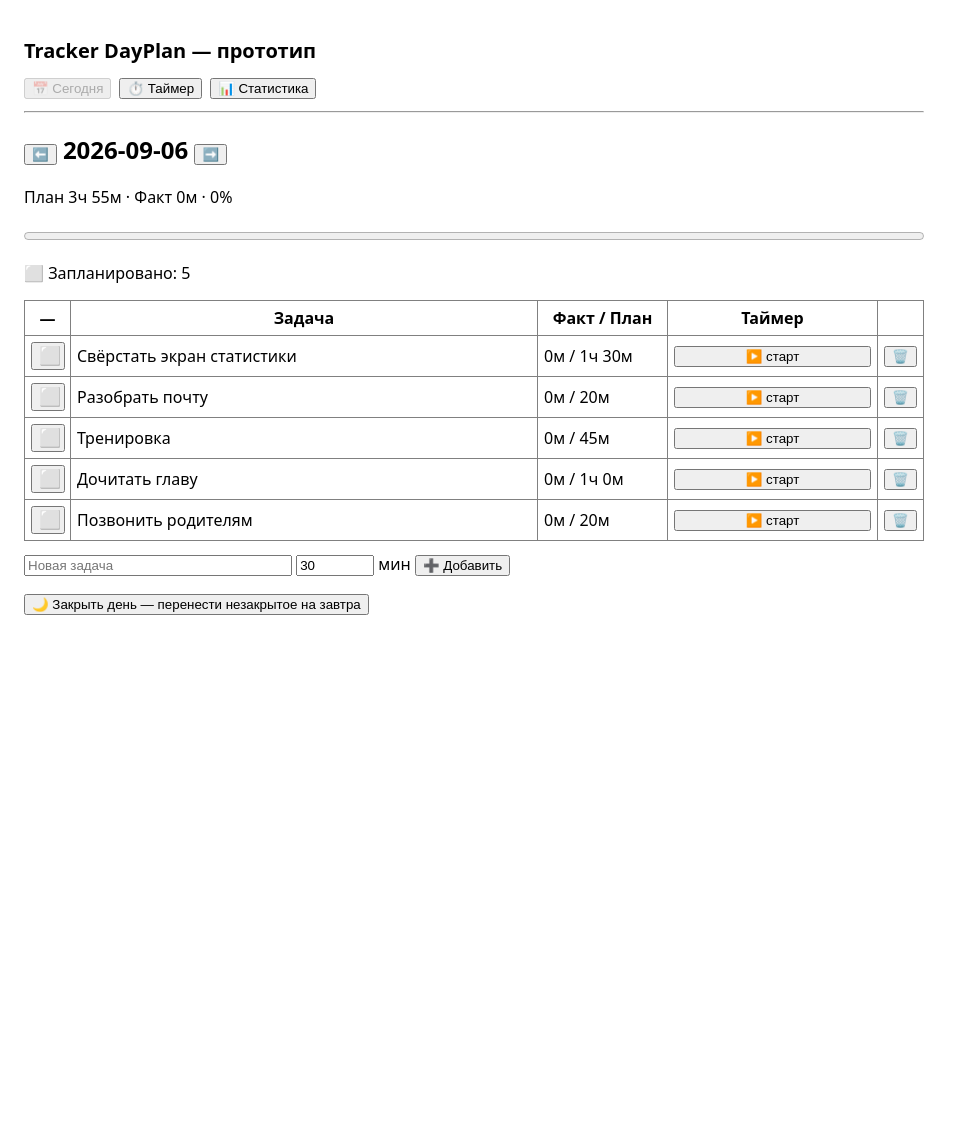
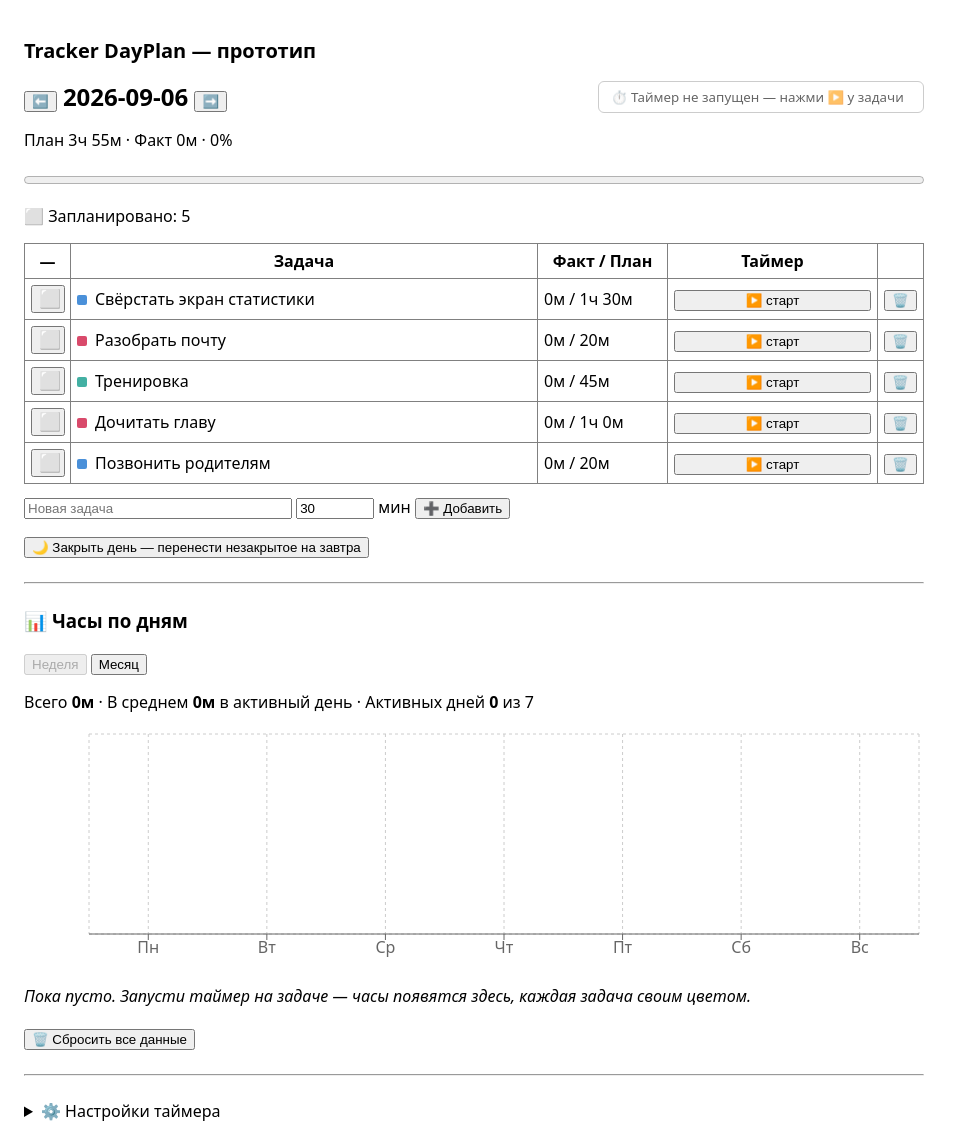
Before and after one commit to Aistben/Tracker_DayPlan, a React (Vite) app: page / in a window 1280 px wide. Shown: the whole page, without its empty margins (0-963 px from the left). Before the commit the page ends 800 px from the top, so only its background shows below. Built offline with nearby package versions, Linux system fonts and the light colour scheme.

Commit message:
Один экран: таймер в шапке, статистика под задачами, составной бар по задачам с цветами
Co-authored-by: arena-agent <297053741+arena-agent@users.noreply.github.com>

```diff
--- a/src/App.tsx
+++ b/src/App.tsx
@@ -1,15 +1,10 @@
 import { useState } from "react";
 import Today from "./screens/Today";
-import Timer from "./screens/Timer";
-import Stats from "./screens/Stats";
 import { useStore, useTimer } from "./lib/useStore";
 import { todayISO } from "./lib/storage";
 
-type Tab = "today" | "timer" | "stats";
-
 export default function App() {
   const store = useStore();
-  const [tab, setTab] = useState<Tab>("today");
   const [date, setDate] = useState(todayISO());
 
   const timer = useTimer((taskId, elapsedSec, completed) => {
@@ -25,26 +20,11 @@ export default function App() {
 
   return (
     <div style={{ fontFamily: "system-ui, sans-serif", padding: 16, maxWidth: 900 }}>
-      <h1 style={{ fontSize: 20 }}>Tracker DayPlan — прототип</h1>
+      <h1 style={{ fontSize: 20, marginBottom: 16 }}>
+        Tracker DayPlan — прототип
+      </h1>
 
-      <nav style={{ margin: "12px 0", display: "flex", gap: 8 }}>
-        <button onClick={() => setTab("today")} disabled={tab === "today"}>
-          📅 Сегодня
-        </button>
-        <button onClick={() => setTab("timer")} disabled={tab === "timer"}>
-          ⏱️ Таймер {timer.running ? "🔴" : ""}
-        </button>
-        <button onClick={() => setTab("stats")} disabled={tab === "stats"}>
-          📊 Статистика
-        </button>
-      </nav>
-      <hr />
-
-      {tab === "today" && (
-        <Today store={store} timer={timer} date={date} setDate={setDate} />
-      )}
-      {tab === "timer" && <Timer store={store} timer={timer} />}
-      {tab === "stats" && <Stats store={store} />}
+      <Today store={store} timer={timer} date={date} setDate={setDate} />
     </div>
   );
 }
--- a/src/lib/types.ts
+++ b/src/lib/types.ts
@@ -100,3 +100,16 @@ export type AppData = {
   categories: Category[];
   settings: Settings;
 };
+
+// Палитра для сегментов графика. Цвет закрепляется за задачей по её id,
+// поэтому одна и та же задача всегда одного цвета.
+export const TASK_COLORS = [
+  "#4a90d9", "#4aa777", "#d98c4a", "#9b6bd6",
+  "#d94a6b", "#43b0a3", "#c9a227", "#6b7fd6",
+];
+
+export function taskColor(id: string): string {
+  let h = 0;
+  for (let i = 0; i < id.length; i++) h = (h * 31 + id.charCodeAt(i)) >>> 0;
+  return TASK_COLORS[h % TASK_COLORS.length];
+}
--- a/src/screens/Stats.tsx
+++ b/src/screens/Stats.tsx
@@ -3,56 +3,88 @@ import {
   Bar, BarChart, CartesianGrid, ResponsiveContainer, Tooltip, XAxis, YAxis,
 } from "recharts";
 import { shiftISO, todayISO } from "../lib/storage";
+import { taskColor } from "../lib/types";
 import type { useStore } from "../lib/useStore";
 
 type Period = 7 | 30;
 
-export default function Stats({ store }: { store: ReturnType<typeof useStore> }) {
+function fmtH(min: number) {
+  const h = Math.floor(min / 60);
+  const m = Math.round(min % 60);
+  return h ? `${h}ч ${m}м` : `${m}м`;
+}
+
+export default function Stats({
+  store,
+  compact = false,
+}: {
+  store: ReturnType<typeof useStore>;
+  compact?: boolean;
+}) {
   const { data } = store;
   const [days, setDays] = useState<Period>(7);
 
-  // Единственный график: сколько часов ушло по дням.
-  const chart = useMemo(() => {
+  // Столбик на день, внутри — сегмент на каждую задачу.
+  const { chart, taskKeys, totalMin, activeDays } = useMemo(() => {
     const today = todayISO();
-    // Минуты фокус-сессий, разложенные по датам.
-    const byDate = new Map<string, number>();
+    const dates = Array.from({ length: days }, (_, i) =>
+      shiftISO(today, i - (days - 1))
+    );
+
+    // date -> taskId -> минуты
+    const grid = new Map<string, Map<string, number>>();
+    dates.forEach((d) => grid.set(d, new Map()));
+
     data.sessions
-      .filter((s) => s.type === "focus")
+      .filter((s) => s.type === "focus" && s.taskId)
       .forEach((s) => {
         const d = new Date(s.startedAt);
         const off = d.getTimezoneOffset();
         const iso = new Date(d.getTime() - off * 60000).toISOString().slice(0, 10);
-        byDate.set(iso, (byDate.get(iso) ?? 0) + s.durationMinutes);
+        const day = grid.get(iso);
+        if (!day) return;
+        day.set(s.taskId!, (day.get(s.taskId!) ?? 0) + s.durationMinutes);
       });
 
-    return Array.from({ length: days }, (_, i) => {
-      const date = shiftISO(today, i - (days - 1));
-      const min = byDate.get(date) ?? 0;
-      const dow = ["Пн", "Вт", "Ср", "Чт", "Пт", "Сб", "Вс"][
-        (new Date(date + "T00:00:00").getDay() + 6) % 7
-      ];
-      return {
-        // за неделю — дни недели, за месяц — числа
-        label: days === 7 ? dow : date.slice(8),
-        часы: +(min / 60).toFixed(1),
+    // Уникальные задачи периода, по убыванию суммарного времени.
+    const totals = new Map<string, number>();
+    grid.forEach((day) =>
+      day.forEach((min, id) => totals.set(id, (totals.get(id) ?? 0) + min))
+    );
+    const keys = [...totals.entries()]
+      .sort((a, b) => b[1] - a[1])
+      .map(([id]) => id);
+
+    const rows = dates.map((date) => {
+      const day = grid.get(date)!;
+      const row: Record<string, string | number> = {
+        label:
+          days === 7
+            ? ["Пн", "Вт", "Ср", "Чт", "Пт", "Сб", "Вс"][
+                (new Date(date + "T00:00:00").getDay() + 6) % 7
+              ]
+            : date.slice(8),
         date,
       };
+      keys.forEach((id) => {
+        row[id] = +((day.get(id) ?? 0) / 60).toFixed(2);
+      });
+      return row;
     });
+
+    const total = [...totals.values()].reduce((a, b) => a + b, 0);
+    const active = dates.filter((d) => (grid.get(d)?.size ?? 0) > 0).length;
+    return { chart: rows, taskKeys: keys, totalMin: total, activeDays: active };
   }, [data.sessions, days]);
 
-  const totalMin = chart.reduce((s, d) => s + d.часы * 60, 0);
-  const activeDays = chart.filter((d) => d.часы > 0).length;
+  const titleOf = (id: string) =>
+    data.tasks.find((t) => t.id === id)?.title ?? "Удалённая задача";
+
   const avg = activeDays ? totalMin / activeDays : 0;
-
-  const fmtH = (min: number) => {
-    const h = Math.floor(min / 60);
-    const m = Math.round(min % 60);
-    return h ? `${h}ч ${m}м` : `${m}м`;
-  };
 
   return (
     <div>
-      <h2>Статистика</h2>
+      {!compact && <h2>📊 Статистика</h2>}
 
       <p>
         <button onClick={() => setDays(7)} disabled={days === 7}>
@@ -69,31 +101,53 @@ export default function Stats({ store }: { store: ReturnType<typeof useStore> })
         <strong>{activeDays}</strong> из {days}
       </p>
 
-      <div style={{ width: "100%", height: 280 }}>
+      <div style={{ width: "100%", height: compact ? 240 : 300 }}>
         <ResponsiveContainer>
           <BarChart data={chart}>
             <CartesianGrid strokeDasharray="3 3" />
             <XAxis dataKey="label" interval={days === 7 ? 0 : 2} />
             <YAxis unit="ч" />
             <Tooltip
-              formatter={(v: number) => [`${v} ч`, "Потрачено"]}
+              formatter={(v: number, name: string) => [`${v} ч`, titleOf(name)]}
               labelFormatter={(_, p) => p?.[0]?.payload?.date ?? ""}
             />
-            <Bar dataKey="часы" fill="#4a7" />
+            {taskKeys.map((id) => (
+              <Bar key={id} dataKey={id} stackId="day" fill={taskColor(id)} />
+            ))}
           </BarChart>
         </ResponsiveContainer>
       </div>
 
+      {/* Легенда: своя, чтобы показывать названия задач, а не id. */}
+      {taskKeys.length > 0 && (
+        <div style={{ display: "flex", flexWrap: "wrap", gap: 12, marginTop: 8 }}>
+          {taskKeys.map((id) => (
+            <span key={id} style={{ display: "flex", alignItems: "center", gap: 5 }}>
+              <span
+                style={{
+                  width: 12,
+                  height: 12,
+                  background: taskColor(id),
+                  display: "inline-block",
+                  borderRadius: 2,
+                }}
+              />
+              <small>{titleOf(id)}</small>
+            </span>
+          ))}
+        </div>
+      )}
+
       {!totalMin && (
         <p>
           <em>
-            Пока пусто. Запусти таймер на задаче во вкладке «Сегодня» — часы
-            появятся здесь.
+            Пока пусто. Запусти таймер на задаче — часы появятся здесь, каждая
+            задача своим цветом.
           </em>
         </p>
       )}
 
-      <p style={{ marginTop: 24 }}>
+      <p style={{ marginTop: 20 }}>
         <button
           onClick={() =>
             confirm("Удалить все задачи и сессии? Действие необратимо.") &&
--- a/src/screens/Timer.tsx
+++ /dev/null
@@ -1,101 +0,0 @@
-import type { useStore, useTimer } from "../lib/useStore";
-
-type Props = {
-  store: ReturnType<typeof useStore>;
-  timer: ReturnType<typeof useTimer>;
-};
-
-function mmss(sec: number) {
-  const m = Math.floor(sec / 60);
-  const s = sec % 60;
-  return `${String(m).padStart(2, "0")}:${String(s).padStart(2, "0")}`;
-}
-
-export default function Timer({ store, timer }: Props) {
-  const { data } = store;
-  const task = data.tasks.find((t) => t.id === timer.taskId);
-  const remain =
-    timer.mode === "pomodoro"
-      ? Math.max(0, timer.targetSec - timer.elapsed)
-      : timer.elapsed;
-
-  return (
-    <div>
-      <h2>Таймер</h2>
-
-      <p>
-        Режим:{" "}
-        <label>
-          <input
-            type="radio"
-            checked={timer.mode === "pomodoro"}
-            onChange={() => timer.setMode("pomodoro")}
-          />{" "}
-          Помидоро
-        </label>{" "}
-        <label>
-          <input
-            type="radio"
-            checked={timer.mode === "stopwatch"}
-            onChange={() => timer.setMode("stopwatch")}
-          />{" "}
-          Секундомер
-        </label>
-      </p>
-
-      {!task ? (
-        <p>
-          <em>Задача не выбрана. Нажми «▶ старт» в списке задач.</em>
-        </p>
-      ) : (
-        <>
-          <p>Задача: <strong>{task.title}</strong></p>
-          <p style={{ fontSize: 56, fontFamily: "monospace", margin: "8px 0" }}>
-            {mmss(remain)}
-          </p>
-          {timer.mode === "pomodoro" && (
-            <progress value={timer.elapsed} max={timer.targetSec} style={{ width: 320 }} />
-          )}
-          <p>
-            <button onClick={() => timer.setRunning(!timer.running)}>
-              {timer.running ? "⏸ Пауза" : "▶ Продолжить"}
-            </button>{" "}
-            <button onClick={timer.stop}>⏹ Стоп (записать как прерванную)</button>{" "}
-            <button onClick={timer.complete}>✓ Готово</button>
-          </p>
-        </>
-      )}
-
-      <hr />
-      <h3>Настройки</h3>
-      <p>
-        Фокус{" "}
-        <input
-          type="number"
-          min={1}
-          value={data.settings.focusMinutes}
-          onChange={(e) => store.updateSettings({ focusMinutes: +e.target.value })}
-          style={{ width: 60 }}
-        />{" "}
-        мин · Перерыв{" "}
-        <input
-          type="number"
-          min={1}
-          value={data.settings.shortBreakMinutes}
-          onChange={(e) => store.updateSettings({ shortBreakMinutes: +e.target.value })}
-          style={{ width: 60 }}
-        />{" "}
-        мин
-      </p>
-      <p>
-        <button
-          onClick={() =>
-            "Notification" in window && Notification.requestPermission()
-          }
-        >
-          Разрешить уведомления
-        </button>
-      </p>
-    </div>
-  );
-}
--- a/src/screens/Today.tsx
+++ b/src/screens/Today.tsx
@@ -1,6 +1,7 @@
 import { useMemo, useState } from "react";
-import { STATUS_EMOJI, STATUS_LABEL, Status } from "../lib/types";
+import { STATUS_EMOJI, STATUS_LABEL, Status, taskColor } from "../lib/types";
 import { spentMinutes, tasksForDate, shiftISO } from "../lib/storage";
+import Stats from "./Stats";
 import type { useStore, useTimer } from "../lib/useStore";
 
 type Props = {
@@ -44,6 +45,7 @@ export default function Today({ store, timer, date, setDate }: Props) {
   }, [tasks, data.sessions]);
 
   const pct = totals.plan ? Math.round((totals.spent / totals.plan) * 100) : 0;
+  const activeTask = data.tasks.find((t) => t.id === timer.taskId) ?? null;
 
   const submit = (e: React.FormEvent) => {
     e.preventDefault();
@@ -54,10 +56,89 @@ export default function Today({ store, timer, date, setDate }: Props) {
 
   return (
     <div>
-      <h2>
-        <button onClick={() => setDate(shiftISO(date, -1))} title="Предыдущий день">⬅️</button> {date}{" "}
-        <button onClick={() => setDate(shiftISO(date, 1))} title="Следующий день">➡️</button>
-      </h2>
+      <div
+        style={{
+          display: "flex",
+          alignItems: "center",
+          justifyContent: "space-between",
+          gap: 16,
+          flexWrap: "wrap",
+        }}
+      >
+        <h2 style={{ margin: 0 }}>
+          <button onClick={() => setDate(shiftISO(date, -1))} title="Предыдущий день">
+            ⬅️
+          </button>{" "}
+          {date}{" "}
+          <button onClick={() => setDate(shiftISO(date, 1))} title="Следующий день">
+            ➡️
+          </button>
+        </h2>
+
+        {/* Таймер активной задачи — всегда на виду */}
+        <div
+          style={{
+            border: "1px solid #ccc",
+            borderRadius: 6,
+            padding: "6px 12px",
+            minWidth: 300,
+            display: "flex",
+            alignItems: "center",
+            gap: 10,
+          }}
+        >
+          {activeTask ? (
+            <>
+              <span
+                style={{
+                  fontFamily: "monospace",
+                  fontSize: 26,
+                  width: 78,
+                  opacity: timer.running ? 1 : 0.45,
+                }}
+              >
+                {mmss(
+                  timer.mode === "pomodoro"
+                    ? Math.max(0, timer.targetSec - timer.elapsed)
+                    : timer.elapsed
+                )}
+              </span>
+              <span style={{ flex: 1, minWidth: 0 }}>
+                <small
+                  style={{
+                    display: "block",
+                    overflow: "hidden",
+                    textOverflow: "ellipsis",
+                    whiteSpace: "nowrap",
+                  }}
+                  title={activeTask.title}
+                >
+                  {activeTask.title}
+                </small>
+                <small style={{ opacity: 0.6 }}>
+                  {timer.running ? "идёт" : "на паузе"}
+                </small>
+              </span>
+              <button
+                onClick={() => timer.setRunning(!timer.running)}
+                title={timer.running ? "Пауза" : "Возобновить"}
+              >
+                {timer.running ? "⏸️" : "▶️"}
+              </button>
+              <button onClick={timer.stop} title="Стоп — записать как прерванную">
+                ⏹️
+              </button>
+              <button onClick={timer.complete} title="Готово — засчитать сессию">
+                ✔️
+              </button>
+            </>
+          ) : (
+            <small style={{ opacity: 0.6 }}>
+              ⏱️ Таймер не запущен — нажми ▶️ у задачи
+            </small>
+          )}
+        </div>
+      </div>
 
       <p>
         План {fmt(totals.plan)} · Факт {fmt(totals.spent)} · {pct}%
@@ -112,6 +193,16 @@ export default function Today({ store, timer, date, setDate }: Props) {
                         : "none",
                   }}
                 >
+                  <span
+                    style={{
+                      display: "inline-block",
+                      width: 10,
+                      height: 10,
+                      borderRadius: 2,
+                      background: taskColor(t.id),
+                      marginRight: 8,
+                    }}
+                  />
                   {t.title}
                 </td>
                 <td>
@@ -119,35 +210,7 @@ export default function Today({ store, timer, date, setDate }: Props) {
                 </td>
                 <td style={{ whiteSpace: "nowrap" }}>
                   {isActive ? (
-                    <>
-                      <strong
-                        style={{
-                          fontFamily: "monospace",
-                          fontSize: 16,
-                          opacity: timer.running ? 1 : 0.5,
-                          display: "inline-block",
-                          width: 52,
-                        }}
-                      >
-                        {mmss(
-                          timer.mode === "pomodoro"
-                            ? Math.max(0, timer.targetSec - timer.elapsed)
-                            : timer.elapsed
-                        )}
-                      </strong>{" "}
-                      <button
-                        onClick={() => timer.setRunning(!timer.running)}
-                        title={timer.running ? "Пауза" : "Возобновить"}
-                      >
-                        {timer.running ? "⏸️" : "▶️"}
-                      </button>{" "}
-                      <button onClick={timer.stop} title="Стоп — записать как прерванную">
-                        ⏹️
-                      </button>{" "}
-                      <button onClick={timer.complete} title="Готово — засчитать сессию">
-                        ✔️
-                      </button>
-                    </>
+                    <em style={{ opacity: 0.7 }}>▶️ идёт — управление вверху</em>
                   ) : (
                     <button
                       onClick={() => timer.start(t.id, data.settings.focusMinutes)}
@@ -198,6 +261,60 @@ export default function Today({ store, timer, date, setDate }: Props) {
           🌙 Закрыть день — перенести незакрытое на завтра
         </button>
       </p>
+
+      <hr style={{ margin: "24px 0" }} />
+      <h3 style={{ marginTop: 0 }}>📊 Часы по дням</h3>
+      <Stats store={store} compact />
+
+      <hr style={{ margin: "24px 0" }} />
+      <details>
+        <summary>⚙️ Настройки таймера</summary>
+        <p>
+          Режим:{" "}
+          <label>
+            <input
+              type="radio"
+              checked={timer.mode === "pomodoro"}
+              onChange={() => timer.setMode("pomodoro")}
+            />{" "}
+            🍅 Помидоро
+          </label>{" "}
+          <label>
+            <input
+              type="radio"
+              checked={timer.mode === "stopwatch"}
+              onChange={() => timer.setMode("stopwatch")}
+            />{" "}
+            ⏱️ Секундомер
+          </label>
+        </p>
+        <p>
+          Фокус{" "}
+          <input
+            type="number"
+            min={1}
+            value={data.settings.focusMinutes}
+            onChange={(e) => store.updateSettings({ focusMinutes: +e.target.value })}
+            style={{ width: 60 }}
+          />{" "}
+          мин · Перерыв{" "}
+          <input
+            type="number"
+            min={1}
+            value={data.settings.shortBreakMinutes}
+            onChange={(e) =>
+              store.updateSettings({ shortBreakMinutes: +e.target.value })
+            }
+            style={{ width: 60 }}
+          />{" "}
+          мин{" "}
+          <button
+            onClick={() => "Notification" in window && Notification.requestPermission()}
+          >
+            🔔 Разрешить уведомления
+          </button>
+        </p>
+      </details>
     </div>
   );
 }
```
Also changed, not shown: 1 other file (tests, documents, lock files or other folders).
